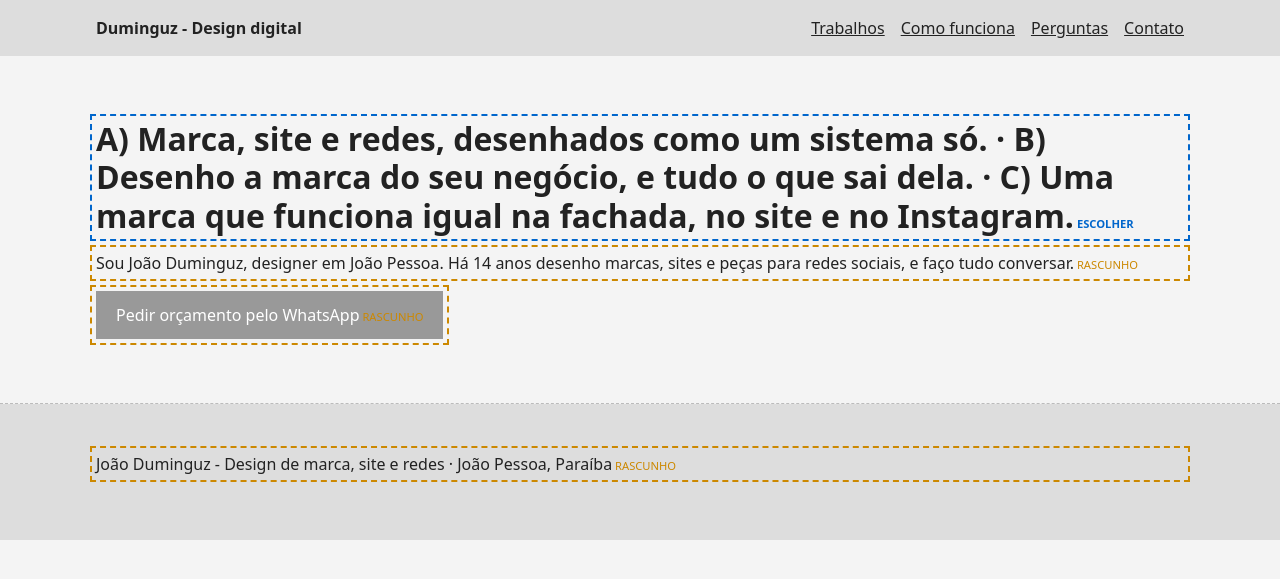
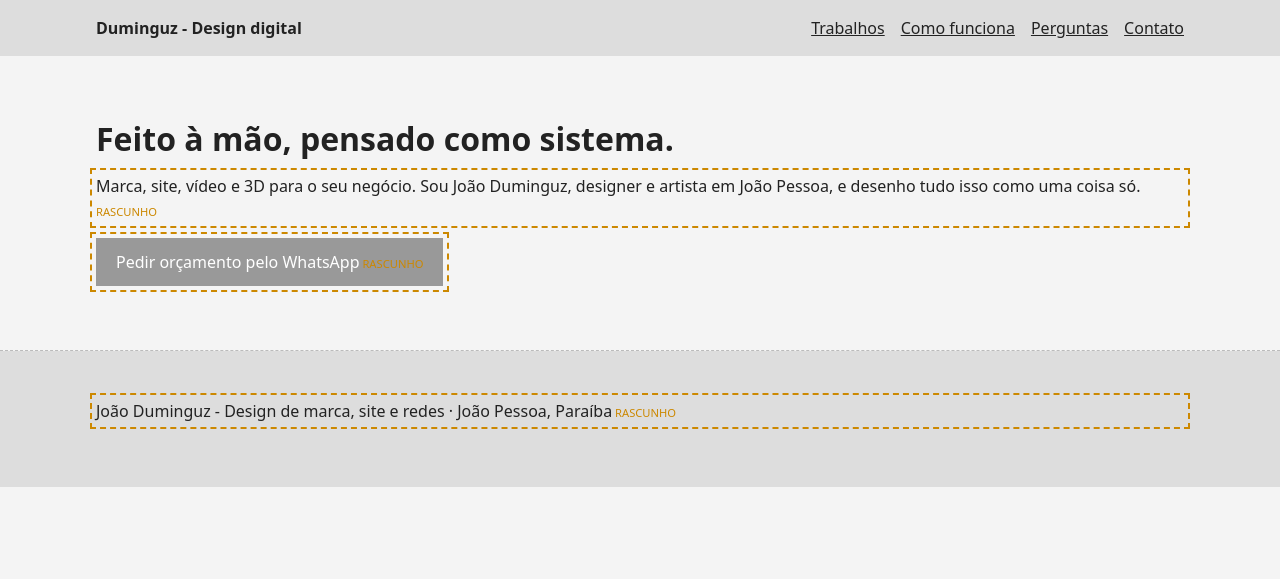
Before and after one commit to joaoDuminguz/duminguzbr, a Jekyll site: the page built from proto/index.html, in a window 1280 px wide. Shown: the top 579 px of the page. Built offline with Jekyll 4.4.1, drawn with Linux system fonts in a browser that asks for light colours; part of the change alters nothing that is shown.

Commit message:
feat: título aprovado e respostas do João no copy.yml
Co-Authored-By: Claude Opus 5.5 <noreply@anthropic.com>

```diff
--- a/_data/copy.yml
+++ b/_data/copy.yml
@@ -45,10 +45,10 @@ meta:
 # A ordem das seções é a do deck (copia.md, "A página, de cima para baixo").
 home:
   hero:
-    titulo:    { text: "A) Marca, site e redes, desenhados como um sistema só. · B) Desenho a marca do seu negócio, e tudo o que sai dela. · C) Uma marca que funciona igual na fachada, no site e no Instagram.", status: pick }
-    subtitulo: { text: "Sou João Duminguz, designer em João Pessoa. Há 14 anos desenho marcas, sites e peças para redes sociais, e faço tudo conversar.", status: draft }
+    titulo:    { text: "Feito à mão, pensado como sistema.", status: ok }
+    subtitulo: { text: "Marca, site, vídeo e 3D para o seu negócio. Sou João Duminguz, designer e artista em João Pessoa, e desenho tudo isso como uma coisa só.", status: draft }
     cta:       { text: "Pedir orçamento pelo WhatsApp", url: "#contato", status: draft }
-    promessa:  { text: "Orçamento em 24 horas.", status: pick }
+    promessa:  { text: "", status: missing }   # sem promessa pública de prazo
     provas:
       - { text: "14 anos de design, desde 2012", status: draft }
       - { text: "Um design system mantido por dez anos numa empresa de tecnologia", status: draft }
@@ -79,9 +79,15 @@ home:
       - id: facil
         nome:  { text: "Fácil Soluções - Design de interface", status: draft }
         texto: { text: "Desenhei o design system e a arquitetura de interface do produto de uma empresa de tecnologia com certificação ISO 9001. O sistema foi mantido por dez anos enquanto o produto crescia.", status: draft }
+      - id: nike
+        nome:  { text: "Proposta para a Nike - Motion 3D", status: draft }
+        texto: { text: "Na Sortium, uma equipe de três fez um vídeo para propor uma parceria à Nike, que recebeu bem o material. Fiz sozinho a abertura, em Blender, e animei um personagem. O resto do vídeo é do Cacio, e o storyboard, de um colega da equipe.", status: draft }
+      - id: cosmogene
+        nome:  { text: "Cosmogene - Design system e motion", status: draft }
+        texto: { text: "Num jogo da Sortium, defini o sistema visual inteiro: design system, interface, ícones e arte conceitual. E animei no After Effects os vídeos de divulgação do jogo.", status: draft }
     mais:
       titulo: { text: "Mais marcas", status: draft }
-      texto:  { text: "Logotipos e identidades para negócios reais, e o rótulo da cerveja artesanal Maledita.", status: draft }
+      texto:  { text: "Logotipos e identidades para negócios reais, e o logo e o rótulo da cerveja artesanal Maledita.", status: draft }
 
   passos:
     titulo: { text: "Como funciona", status: draft }
@@ -98,7 +104,7 @@ home:
   sobre:
     titulo: { text: "Quem sou", status: draft }
     texto:  { text: "Sou João Duminguz, artista digital e designer de João Pessoa, na Paraíba. Desde 2012 desenho marcas, interfaces e peças de comunicação. Passei dez anos cuidando do design de um produto de tecnologia e os últimos anos dirigindo arte para estúdios de games. O que levo de lá para o seu negócio é o hábito de pensar a marca como um sistema: cada peça nova já nasce sabendo como se encaixar nas outras.", status: draft }
-    frase:  { text: "A) Desenhado à mão, construído como sistema. · B) Feito à mão, pensado como sistema.", status: pick }
+    frase:  { text: "", status: missing }   # virou o título da primeira tela
 
   perguntas:
     titulo: { text: "Perguntas frequentes", status: draft }
@@ -108,13 +114,13 @@ home:
       - pergunta: { text: "Você atende fora de João Pessoa?", status: draft }
         resposta: { text: "Sim. Atendo o Brasil inteiro, pelo WhatsApp e por videochamada.", status: draft }
       - pergunta: { text: "Quem faz o trabalho?", status: draft }
-        resposta: { text: "Eu. Você fala direto comigo, do primeiro contato à entrega.", status: draft }
+        resposta: { text: "Eu, e você fala direto comigo do primeiro contato à entrega. Quando o projeto pede marketing, como anúncios e gestão das redes, trabalho junto com um parceiro de marketing.", status: draft }
       - pergunta: { text: "Já tenho um logo. Precisa jogar fora?", status: draft }
         resposta: { text: "Não. Muitas vezes o melhor é redesenhar mantendo o que o seu cliente já reconhece, como fiz na Pão Francês da Serra.", status: draft }
       - pergunta: { text: "O que eu recebo no final?", status: draft }
         resposta: { text: "Os arquivos em todos os formatos de que você precisa, para imprimir e para usar no digital, e o manual da marca.", status: draft }
       - pergunta: { text: "Quanto tempo leva?", status: draft }
-        resposta: { text: "[PRAZO]", status: missing }
+        resposta: { text: "Depende do tamanho do projeto. O prazo vem escrito no orçamento, antes de começar.", status: draft }
 
   contato:
     titulo: { text: "Vamos conversar sobre o seu negócio?", status: draft }
```
